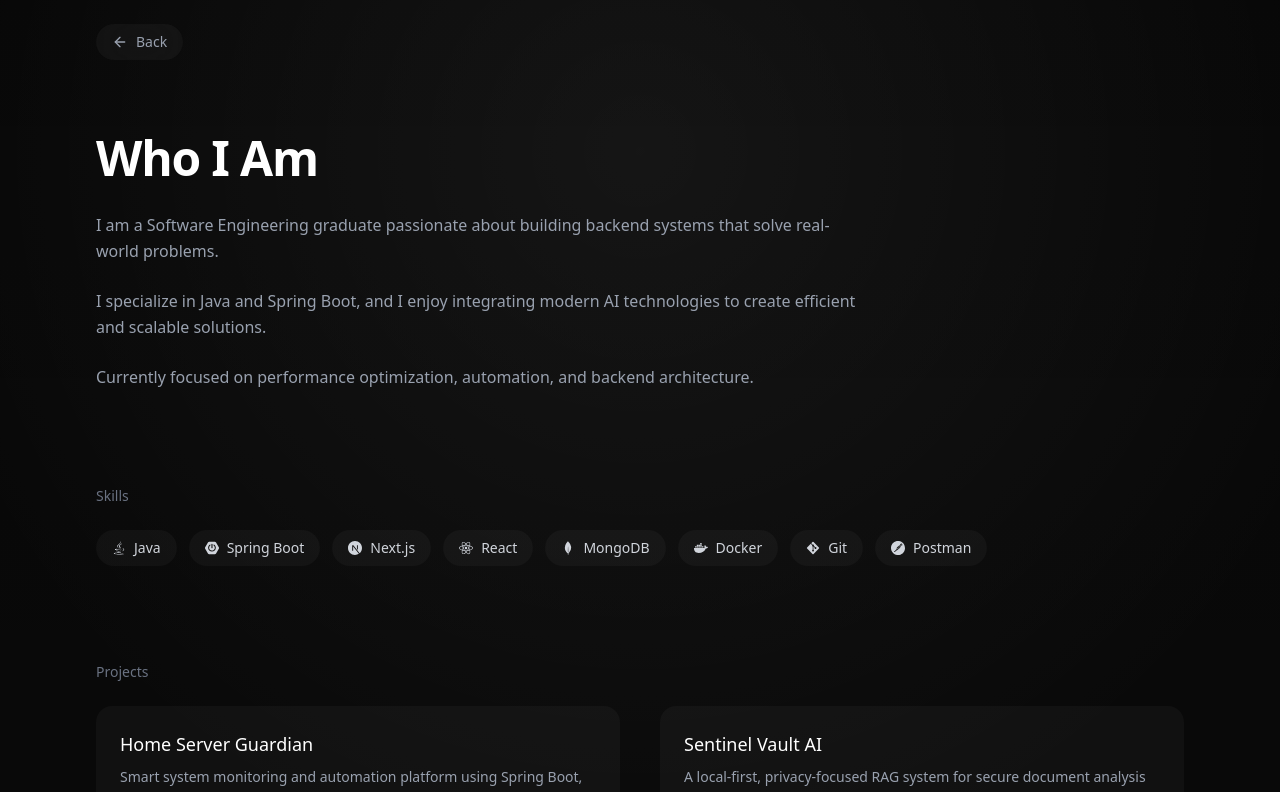
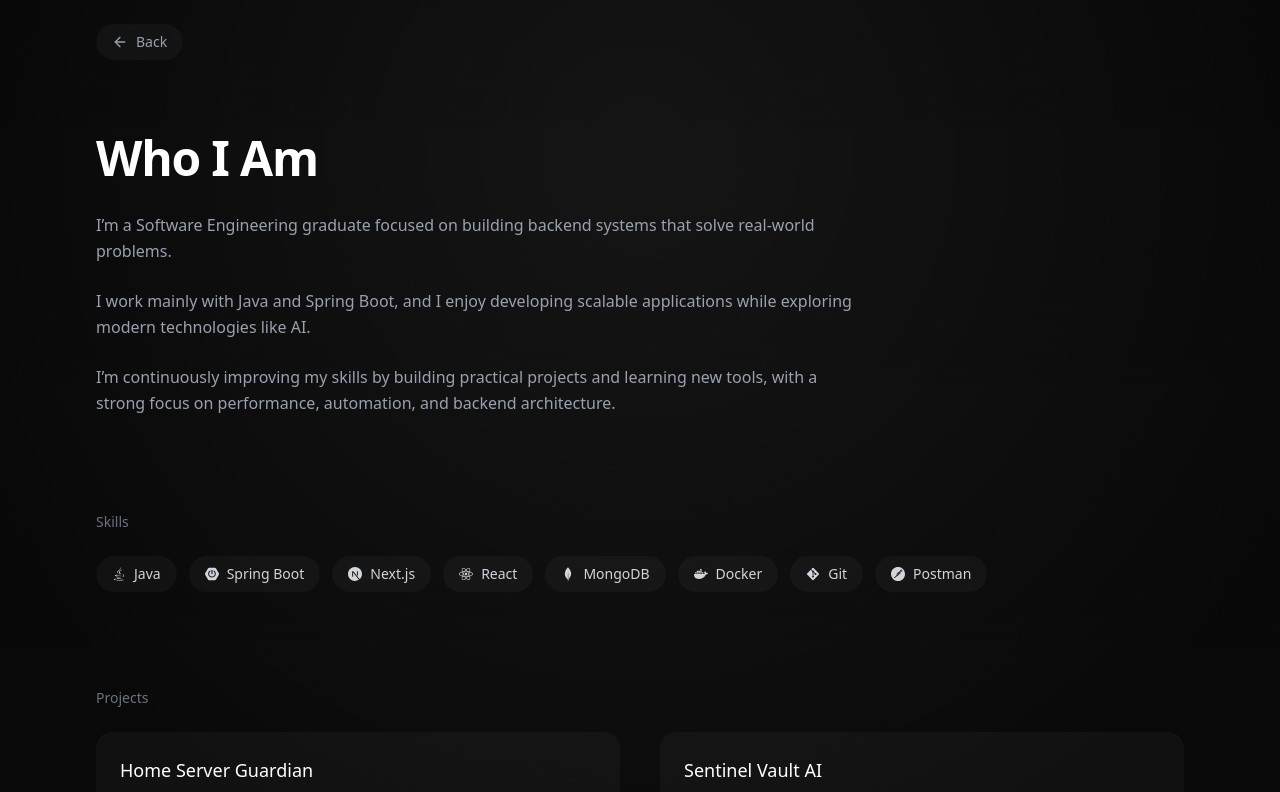
Before and after one commit to RaninduAmarasinghe/my-portfolio, a Next.js app: page /about in a window 1280 px wide. Shown: the top 792 px of the page. Built offline with nearby package versions, Linux system fonts and the light colour scheme.

Commit message:
chore: update hero page titles

```diff
--- a/app/about/page.tsx
+++ b/app/about/page.tsx
@@ -48,15 +48,15 @@ export default function AboutPage() {
         </h2>
 
         <p className="text-gray-400 leading-relaxed">
-          I am a Software Engineering graduate passionate about building backend systems that solve real-world problems.
+         I’m a Software Engineering graduate focused on building backend systems that solve real-world problems.
         </p>
 
         <p className="text-gray-400 leading-relaxed">
-          I specialize in Java and Spring Boot, and I enjoy integrating modern AI technologies to create efficient and scalable solutions.
+          I work mainly with Java and Spring Boot, and I enjoy developing scalable applications while exploring modern technologies like AI.
         </p>
 
         <p className="text-gray-400 leading-relaxed">
-          Currently focused on performance optimization, automation, and backend architecture.
+          I’m continuously improving my skills by building practical projects and learning new tools, with a strong focus on performance, automation, and backend architecture.
         </p>
       </motion.div>
 
--- a/app/components/Hero.tsx
+++ b/app/components/Hero.tsx
@@ -52,7 +52,7 @@ export default function Hero() {
 
             {/* Subtitle */}
             <p className="text-gray-300 mt-4 text-sm lg:text-lg max-w-xl">
-              Java & Spring Boot developer focused on scalable architecture, performance, and AI integration.
+             I build backend systems using Java and Spring Boot, and I’m constantly improving by working on real-world projects
             </p>
 
             {/* ================= BUTTONS ================= */}
@@ -128,7 +128,7 @@ export default function Hero() {
             </h2>
 
             <p className="text-gray-300 text-sm leading-relaxed mb-4">
-              I build backend systems using Java and Spring Boot, focused on scalability, automation, and integrating AI into real-world applications.
+              I build backend systems using Java and Spring Boot, focusing on scalability and real-world applications. I’m constantly learning and improving by working on practical projects and exploring new technologies.
             </p>
 
             {/* Tech stack */}
```
